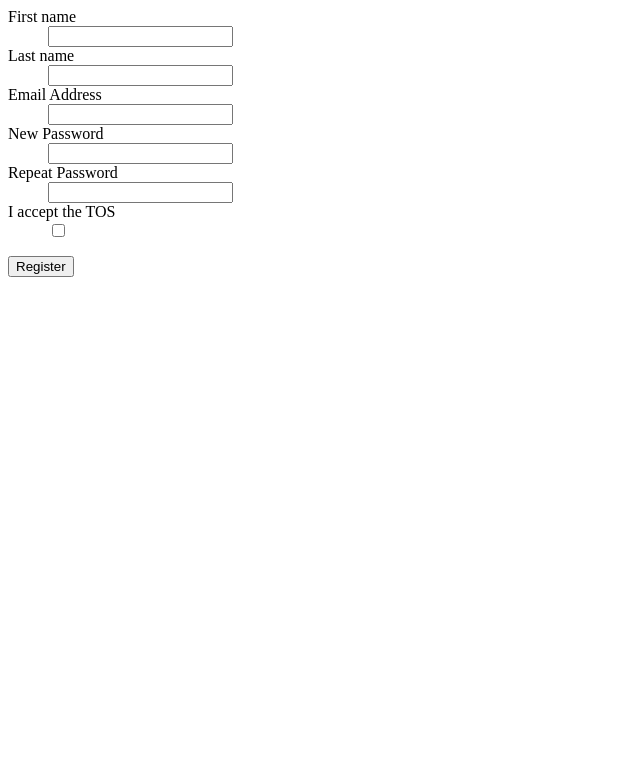
After one commit to JohnPreston/dummy-3tier, a Flask app: page /register in a window 1280 px wide. The commit adds this page. Shown: the top 783 px of the page, without its empty margins (0-640 px from the left). Run offline with Flask 2, Linux system fonts and the light colour scheme; some libraries are stand-ins or nearby versions.

Commit message:
Add users via form, and added the healthecheck endpoint

```diff
--- a/DummyApp/__init__.py
+++ b/DummyApp/__init__.py
@@ -1,8 +1,11 @@
 import os, sys, json, time
 from flask import Flask, jsonify, Response
 from flask import Flask, current_app, request
+from flask.ext.sqlalchemy import SQLAlchemy
 
 DummyApp = Flask(__name__)
 DummyApp.config.from_object('config')
+db = SQLAlchemy(DummyApp)
 
 from DummyApp import views
+import users
--- /dev/null
+++ b/DummyApp/forms/__init__.py
@@ -0,0 +1,14 @@
+
+from DummyApp import DummyApp
+from wtforms import Form, BooleanField, StringField, PasswordField, validators
+
+class RegistrationForm(Form):
+    firstname = StringField('First name', [validators.Length(min=4, max=25)])
+    lastname = StringField('Last name', [validators.Length(min=4, max=25)])
+    email = StringField('Email Address', [validators.Length(min=6, max=35)])
+    password = PasswordField('New Password', [
+            validators.DataRequired(),
+            validators.EqualTo('confirm', message='Passwords must match')
+            ])
+    confirm = PasswordField('Repeat Password')
+    accept_tos = BooleanField('I accept the TOS', [validators.DataRequired()])
--- /dev/null
+++ b/DummyApp/templates/_formhelpers.html
@@ -0,0 +1,12 @@
+{% macro render_field(field) %}
+  <dt>{{ field.label }}
+  <dd>{{ field(**kwargs)|safe }}
+  {% if field.errors %}
+    <ul class=errors>
+    {% for error in field.errors %}
+      <li>{{ error }}</li>
+    {% endfor %}
+    </ul>
+  {% endif %}
+  </dd>
+{% endmacro %}
--- a/DummyApp/templates/index.j2
+++ b/DummyApp/templates/index.j2
@@ -1,5 +1,9 @@
 {% include 'head.j2' %}
 
-Hello world
+<body>
+
+<h2>Hello World</h2>
+
+</body>
 
 {% include 'foot.j2' %}
--- /dev/null
+++ b/DummyApp/templates/register.j2
@@ -0,0 +1,12 @@
+{% from "_formhelpers.html" import render_field %}
+<form method=post action="/register">
+  <dl>
+    {{ render_field(form.firstname) }}
+    {{ render_field(form.lastname) }}
+    {{ render_field(form.email) }}
+    {{ render_field(form.password) }}
+    {{ render_field(form.confirm) }}
+    {{ render_field(form.accept_tos) }}
+  </dl>
+  <p><input type=submit value=Register>
+</form>
--- /dev/null
+++ b/DummyApp/users/__init__.py
@@ -0,0 +1,2 @@
+from DummyApp import db
+from models import Users
--- a/DummyApp/views.py
+++ b/DummyApp/views.py
@@ -1,8 +1,31 @@
 import os, json
-from DummyApp import DummyApp
+from DummyApp import DummyApp, db
 
-from flask import Flask, jsonify, request, make_response, render_template
+from flask import Flask, jsonify, request, make_response, render_template, redirect, flash
+from forms import RegistrationForm
+from users import Users
 
 @DummyApp.route('/')
 def hello():
     return render_template('index.j2')
+
+@DummyApp.route('/register', methods=['GET', 'POST'])
+def register():
+    form = RegistrationForm(request.form)
+    if request.method == 'POST' and form.validate():
+        user = Users(form.firstname.data, form.lastname.data, form.email.data, form.password.data)
+        user.add_user(user)
+        flash('Thanks for registering')
+        return redirect('/')
+    return render_template('register.j2', form=form)
+
+@DummyApp.route('/healthcheck')
+def healthCheck():
+    """
+    Returns 200 OK if the DB count returns a value
+    """
+    db_user_count = int(db.session.query(Users).count())
+    if (db_user_count) > 0:
+        return "OK, we have %d users" % (db_user_count)
+    else:
+        return "There are users"
```
Also changed, not shown: DummyApp/users/models.py (added, +31 -0 lines), config.py (+6 -2 lines).
